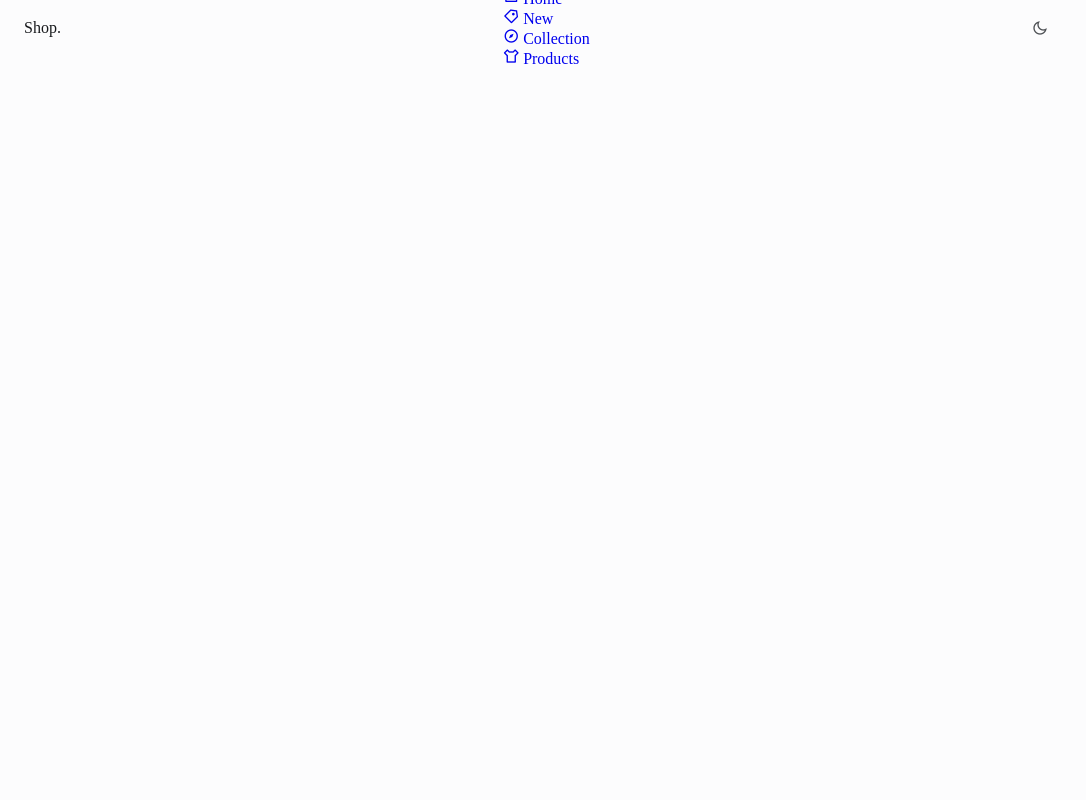
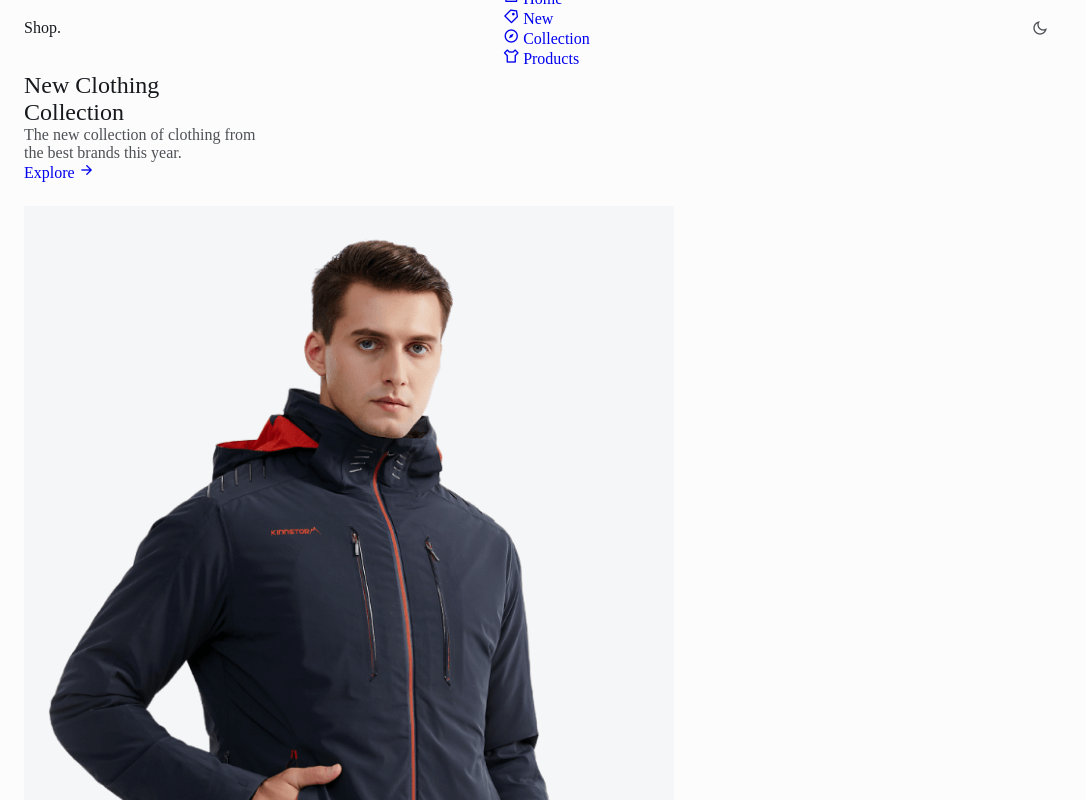
Before and after one commit to LeslieLopez25/clothes-website, a plain HTML site: page index.html in a window 1280 px wide. Shown: the top 800 px of the page, without its empty margins (0-1086 px from the left). Drawn offline with nearby package versions, Linux system fonts and the light colour scheme.

Commit message:
Added home section to html

```diff
--- a/index.html
+++ b/index.html
@@ -70,6 +70,32 @@
         </nav>
     </header>
 
+    <!-- HOME -->
+    <section class="home section" id="home">
+        <div class="home__container container grid">
+            <div class="home__data">
+                <h1 class="home__title">
+                    New Clothing <br>
+                    Collection
+                </h1>
+
+                <p class="home__description">
+                    The new collection of clothing from <br>
+                    the best brands this year.
+                </p>
+
+                <a href="#new" class="button__link">
+                    Explore <i class="ri-arrow-right-line"></i>
+                </a>
+            </div>
+
+            <div class="home__images">
+                <img src="images/home1.png" alt="home image">
+                <img src="images/home2.png" alt="home image">
+            </div>
+        </div>
+    </section>
+
     <!-- SCROLL UP -->
 
 
```
